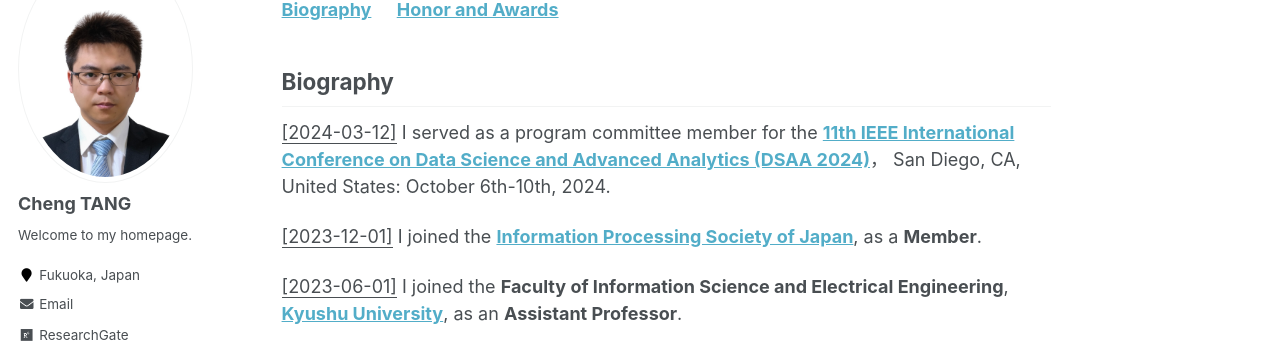
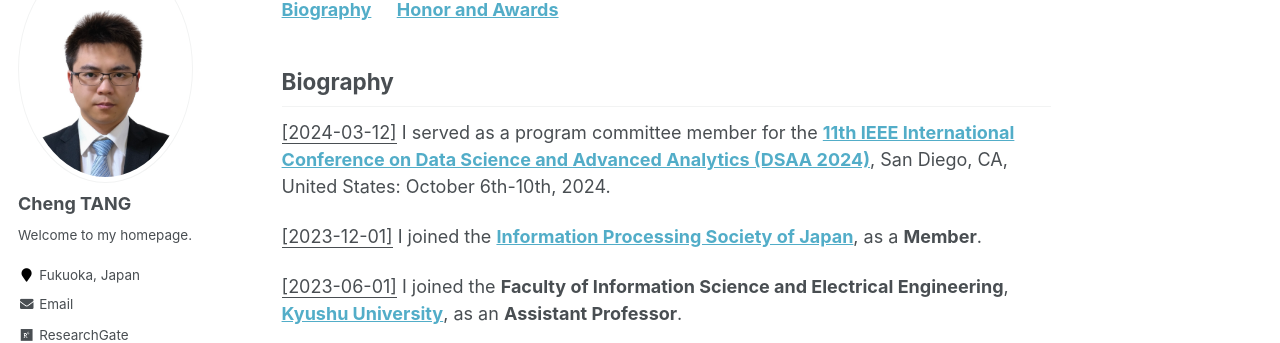
Before and after one commit to ChengTANG-AI/chengtang-ai.github.io, a Jekyll site: the page built from _pages/updates.md, in a window 1280 px wide and 900 px high. Shown: the part 164-507 px from the top of the window. Built offline with Jekyll 4.4.1, drawn with Linux system fonts in a browser that asks for light colours; some web fonts are replaced.

Commit message:
Update updates.md

```diff
--- a/_pages/updates.md
+++ b/_pages/updates.md
@@ -13,7 +13,7 @@ redirect_from:
 Biography
 </h2>
 
-<u>[2024-03-12]</u> I served as a program committee member for the **[11th IEEE International Conference on Data Science and Advanced Analytics (DSAA 2024)](https://indigopurple.github.io/DSAA/dsaa2024.html)**， San Diego, CA, United States: October 6th-10th, 2024.
+<u>[2024-03-12]</u> I served as a program committee member for the **[11th IEEE International Conference on Data Science and Advanced Analytics (DSAA 2024)](https://indigopurple.github.io/DSAA/dsaa2024.html)**, San Diego, CA, United States: October 6th-10th, 2024.
 
 <u>[2023-12-01]</u> I joined the **[Information Processing Society of Japan](https://www.ipsj.or.jp/index.html)**, as a **Member**.
 
```
